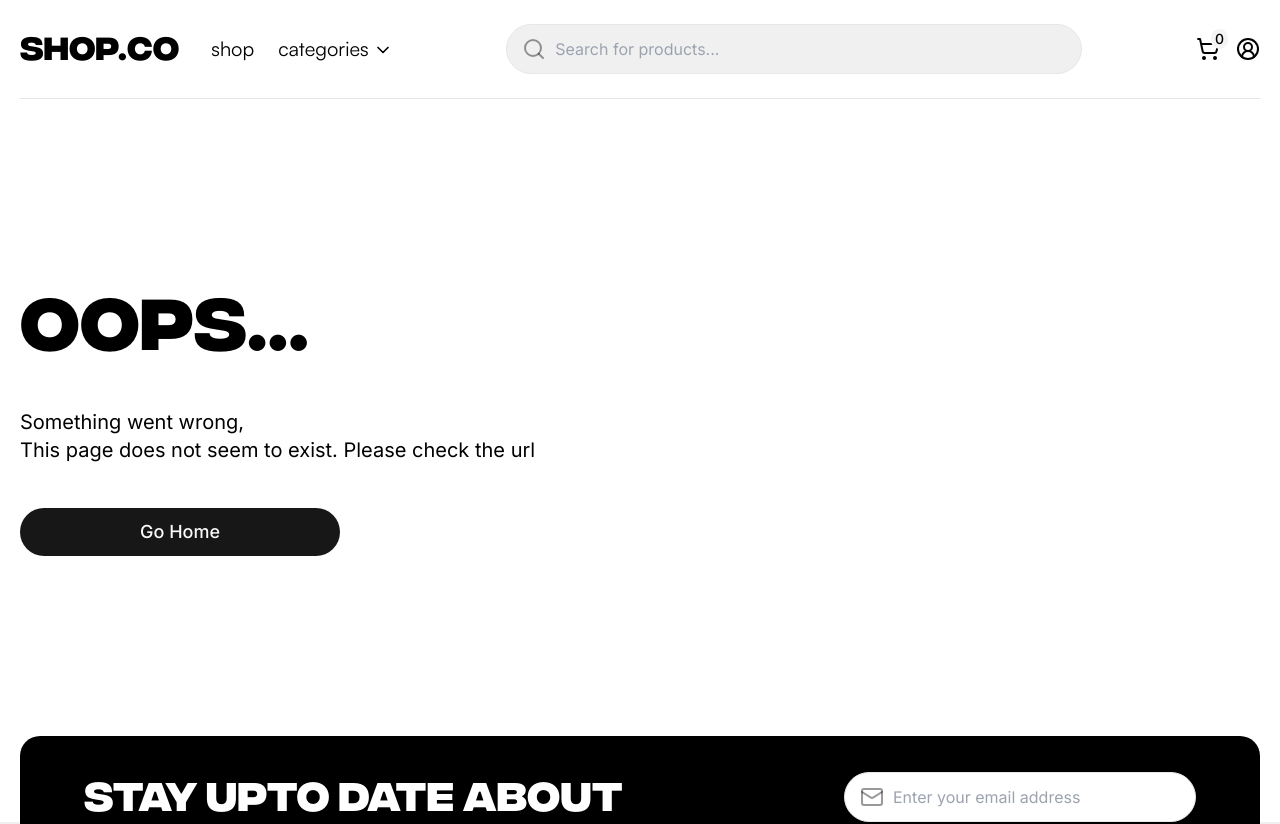
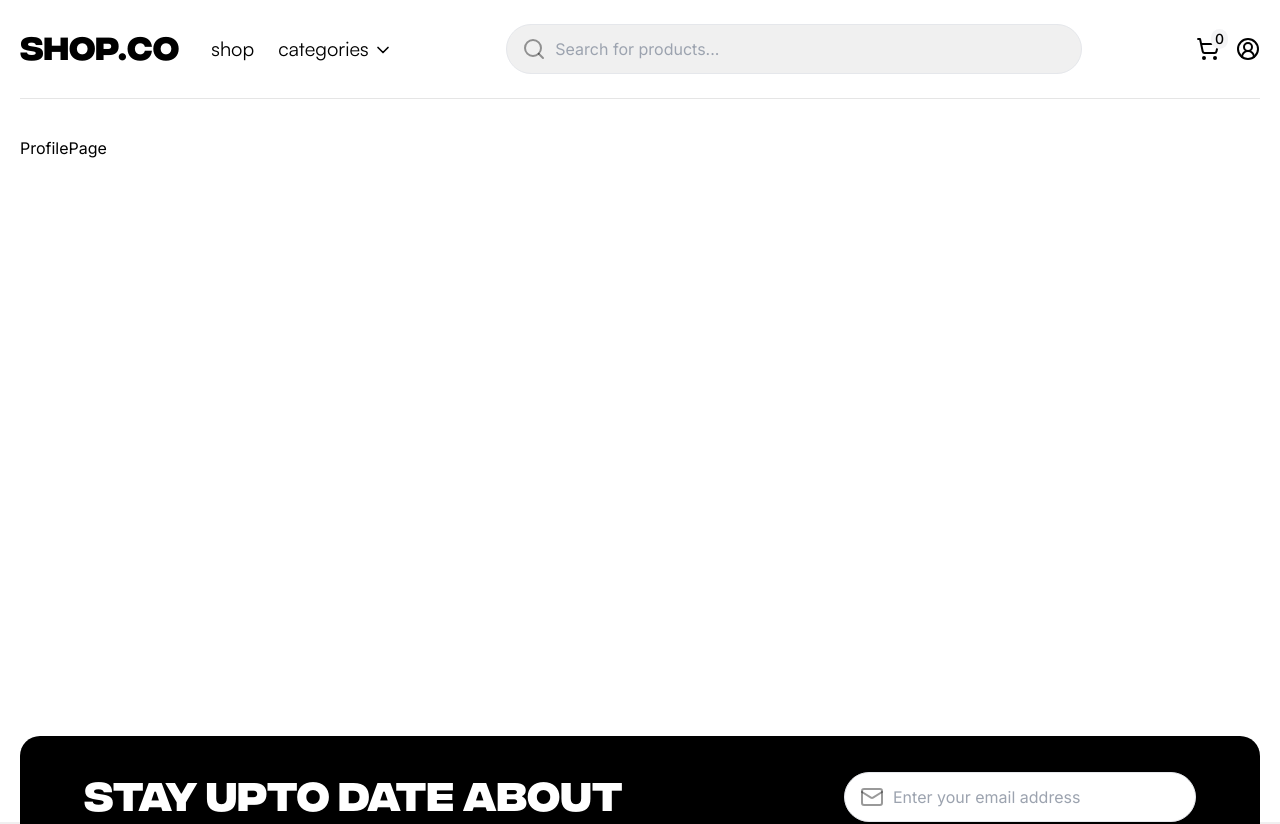
Before and after one commit to AJ1732/shop.co, a Next.js app: page /profile in a window 1280 px wide. Before the commit this address had no page. Shown: the top 824 px of the page. Built offline with nearby package versions, Linux system fonts and the light colour scheme.

Commit message:
chore: create profile page

```diff
--- /dev/null
+++ b/src/app/profile/page.tsx
@@ -0,0 +1,8 @@
+const ProfilePage = () => {
+  return (
+    <div className="py-10">
+      <section>ProfilePage</section>
+    </div>
+  );
+};
+export default ProfilePage;
--- a/src/components/layout/Navbar/index.tsx
+++ b/src/components/layout/Navbar/index.tsx
@@ -61,7 +61,9 @@ const Navbar = () => {
             </span>
           </Link>
 
-          <CircleUserRound />
+          <Link href={"/profile"}>
+            <CircleUserRound />
+          </Link>
         </div>
       </nav>
 
```
